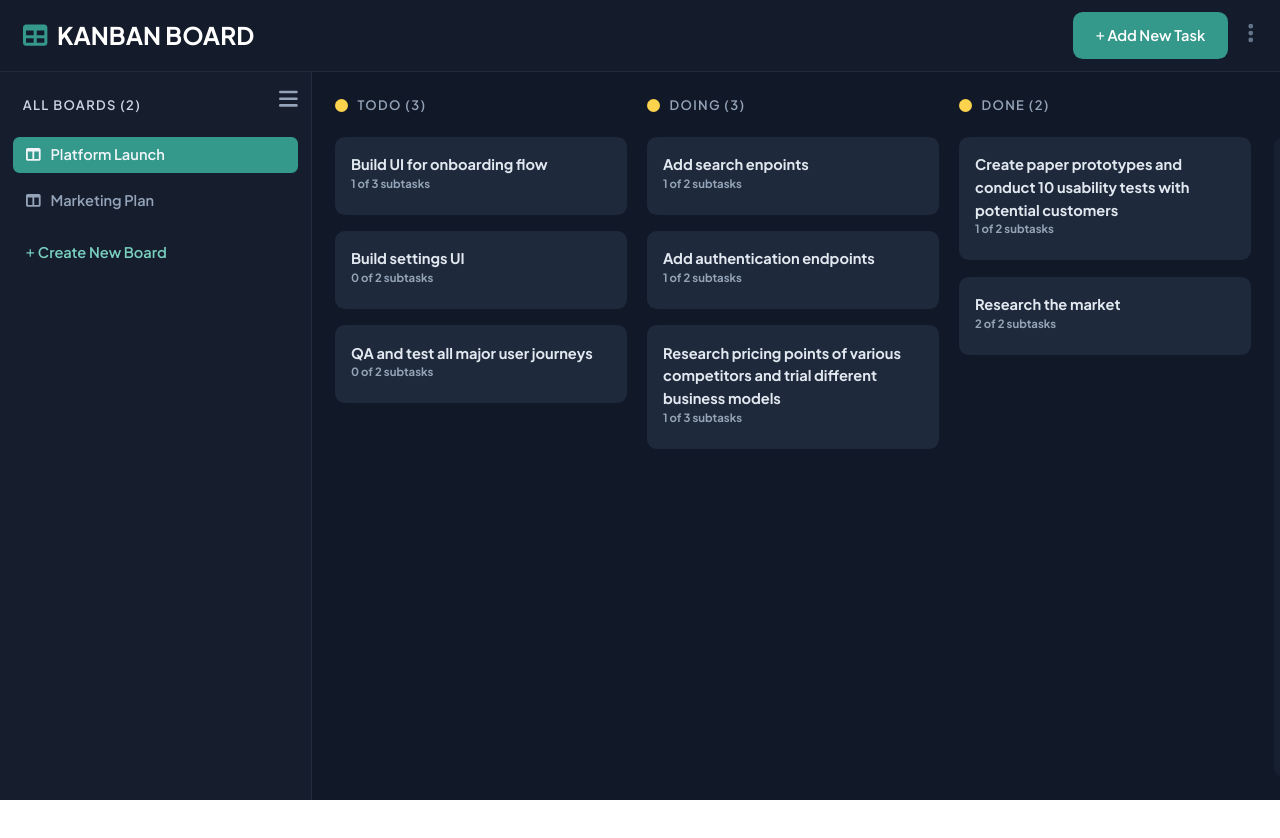
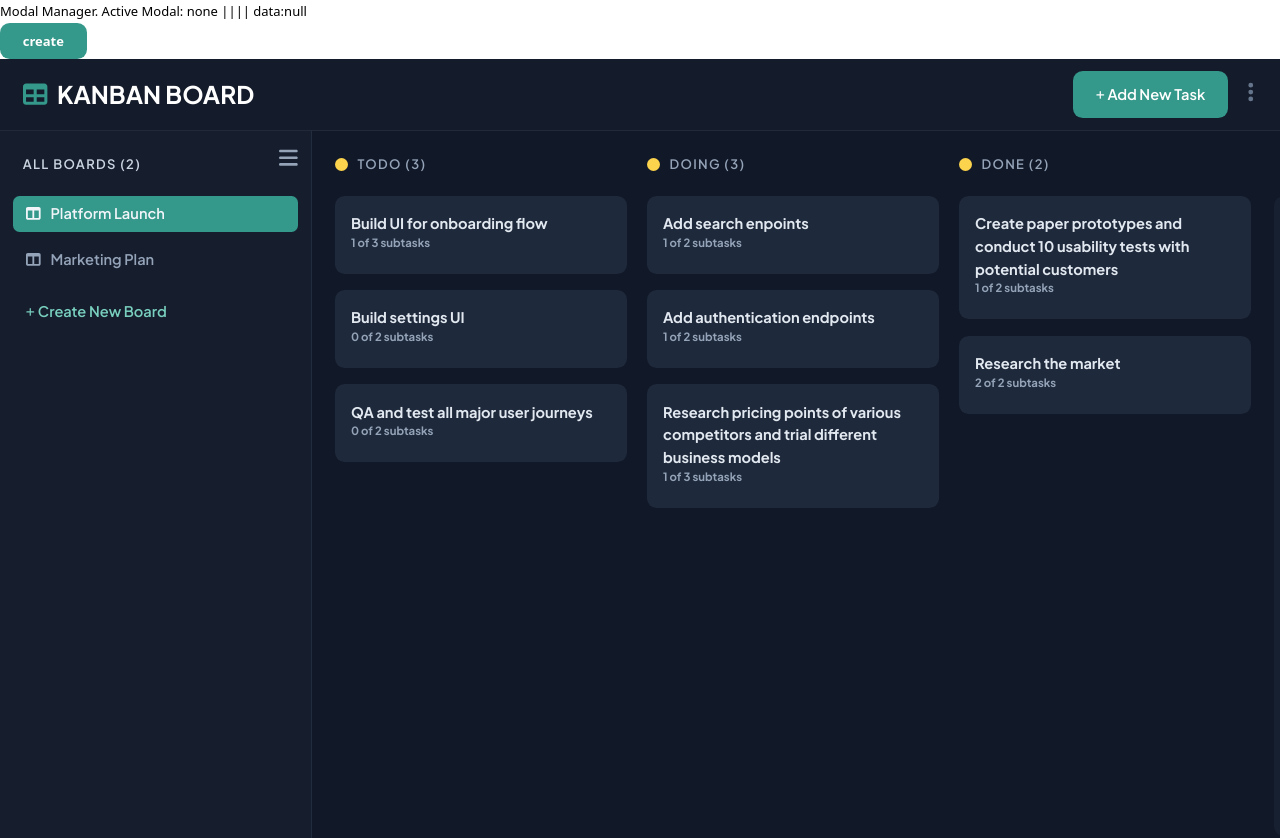
Before and after one commit to julian-br/quick-kanban, a React (Vite) app: page /board/1 in a window 1280 px wide. Shown: the top 838 px of the page. Before the commit the page ends 800 px from the top, so only its background shows below. Built offline with nearby package versions, Linux system fonts and the light colour scheme.

Commit message:
Modal manager somwhat working

```diff
--- a/src/App.tsx
+++ b/src/App.tsx
@@ -2,19 +2,29 @@ import KanbanBoardPage from "./pages/KanbanBoardPage";
 import { QueryClient, QueryClientProvider } from "@tanstack/react-query";
 import { Route } from "wouter";
 import NoCreatedBoardsPage from "./pages/NoCreatedBoardsPage";
+import { ModalManager } from "./features/modal-manager/ModalManager";
+import CreateBoardModal from "./features/managing-boards/CreateBoardModal";
+import ViewTaskModal from "./features/managing-tasks/ViewTaskModal";
 
 const queryClient = new QueryClient();
 
+const modals = {
+  createBoardModal: CreateBoardModal,
+  viewTaskModal: ViewTaskModal,
+};
+
 function App() {
   return (
-    <div className="">
+    <div>
       <QueryClientProvider client={queryClient}>
+        <ModalManager modals={modals}>
           <Route path="/" component={NoCreatedBoardsPage}></Route>
           <Route path="/board/:boardId">
             {(params: { boardId: string }) => (
               <KanbanBoardPage urlParams={params} />
             )}
           </Route>
+        </ModalManager>
       </QueryClientProvider>
     </div>
   );
--- a/src/features/managing-boards/KanbanBoardsNav.tsx
+++ b/src/features/managing-boards/KanbanBoardsNav.tsx
@@ -3,24 +3,15 @@ import { useLocation } from "wouter";
 import { useKanbanBoards } from "../../api/kanbanBoard";
 import { FontAwesomeIcon } from "@fortawesome/react-fontawesome";
 import { faPlus, faTableColumns } from "@fortawesome/free-solid-svg-icons";
+import { useModalManager } from "../modal-manager/ModalManager";
 
 interface Props {
   activeBoardId: string;
-  onCreateNewBoardClick?: () => void;
 }
 
-export default function KanbanBoardsNav({
-  activeBoardId,
-  onCreateNewBoardClick,
-}: Props) {
+export default function KanbanBoardsNav({ activeBoardId }: Props) {
   const boards = useKanbanBoards();
   const [_, setLocation] = useLocation();
-
-  function handleCreateNewBoardClicked() {
-    if (onCreateNewBoardClick !== undefined) {
-      onCreateNewBoardClick();
-    }
-  }
 
   function handleNavEntryClicked(boardId: string) {
     setLocation("/board/" + boardId);
@@ -47,16 +38,17 @@ export default function KanbanBoardsNav({
           </div>
         )}
       </div>
-      <CreateNewBoardButton onClick={handleCreateNewBoardClicked} />
+      <CreateNewBoardButton />
     </div>
   );
 }
 
-function CreateNewBoardButton({ onClick }: { onClick: () => void }) {
+function CreateNewBoardButton() {
+  const { showModal } = useModalManager();
   return (
     <Button
       variant="custom"
-      onClick={onClick}
+      onClick={() => showModal("createBoardModal", { onClose: () => null })}
       className="w-full py-4 font-semibold text-lg  px-7 flex items-center hover:bg-slate-700"
     >
       <div className="flex items-baseline ml-1">
--- /dev/null
+++ b/src/features/modal-manager/ModalManager.tsx
@@ -0,0 +1,67 @@
+import {
+  FunctionComponent,
+  ReactNode,
+  createContext,
+  createElement,
+  useContext,
+  useRef,
+  useState,
+} from "react";
+
+const ModalManagerContext = createContext<any>({});
+
+export function useModalManager() {
+  const modalManagerContext = useContext(ModalManagerContext);
+
+  return { showModal: modalManagerContext.showModal };
+}
+
+type Modals = {
+  [key: string]: FunctionComponent<any>;
+};
+
+export function ModalManager<T extends Modals>({
+  children,
+  modals,
+}: {
+  children: ReactNode;
+  modals: T;
+}) {
+  type ActiveModal = keyof typeof modals | "none";
+
+  const [activeModal, setActiveModal] = useState<ActiveModal>("none");
+  const modalData = useRef<any>(null);
+
+  function closeAllModals() {
+    setActiveModal("none");
+    modalData.current = null;
+  }
+
+  return (
+    <ModalManagerContext.Provider
+      value={{
+        activeModal: activeModal,
+        showModal: <T extends ActiveModal>(
+          modal: T,
+          data: Parameters<(typeof modals)[T]>[0]
+        ) => {
+          setActiveModal(modal);
+          modalData.current = data;
+        },
+      }}
+    >
+      <h1>
+        Modal Manager. Active Modal: {activeModal.toString()} |||| data:
+        {JSON.stringify(modalData.current)}
+      </h1>
+      <div>
+        {activeModal !== "none" &&
+          createElement(modals[activeModal] as FunctionComponent, {
+            ...modalData.current,
+            onClose: closeAllModals,
+          })}
+      </div>
+      {children}
+    </ModalManagerContext.Provider>
+  );
+}
--- a/src/pages/KanbanBoardPage.tsx
+++ b/src/pages/KanbanBoardPage.tsx
@@ -14,6 +14,7 @@ import { faPlus } from "@fortawesome/free-solid-svg-icons";
 import AppShell from "../components/AppShell";
 import EditBoardModal from "../features/managing-boards/EditBoardModal";
 import DeleteTaskModal from "../features/managing-tasks/DeleteTaskModal";
+import { useModalManager } from "../features/modal-manager/ModalManager";
 
 interface KanbanBoardPageProps {
   urlParams: {
@@ -38,6 +39,8 @@ export default function KanbanBoardPage({ urlParams }: KanbanBoardPageProps) {
 
   const activeBoardQuery = useKanbanBoard(boardId);
 
+  const modalManager = useModalManager();
+
   function handleTaskClicked(taskData: Task) {
     setSelectedTask(taskData);
     setActiveModal("ViewTaskModal");
@@ -50,6 +53,14 @@ export default function KanbanBoardPage({ urlParams }: KanbanBoardPageProps) {
 
   return (
     <>
+      <Button
+        variant="primary"
+        onClick={() => {
+          modalManager.showModal("createBoardModal", { onClose: () => null });
+        }}
+      >
+        create
+      </Button>
       <AppShell
         navBar={
           <div className="flex ml-auto gap-3">
@@ -70,12 +81,7 @@ export default function KanbanBoardPage({ urlParams }: KanbanBoardPageProps) {
             </ContextMenu>
           </div>
         }
-        sideBar={
-          <KanbanBoardsNav
-            activeBoardId={boardId}
-            onCreateNewBoardClick={() => setActiveModal("CreateBoardModal")}
-          />
-        }
+        sideBar={<KanbanBoardsNav activeBoardId={boardId} />}
         main={
           activeBoardQuery.isSuccess && (
             <KanbanBoard
```
Lines whose indentation alone changed are shown as unchanged.
